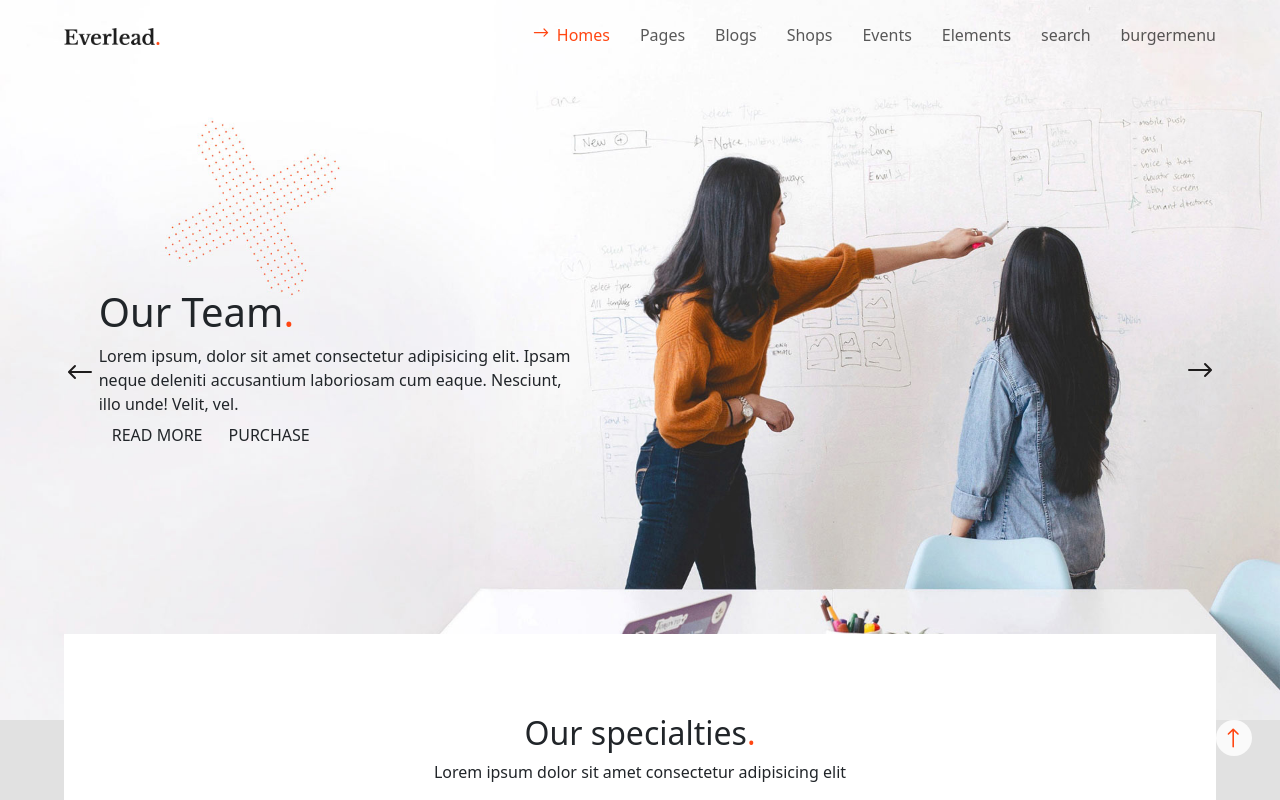
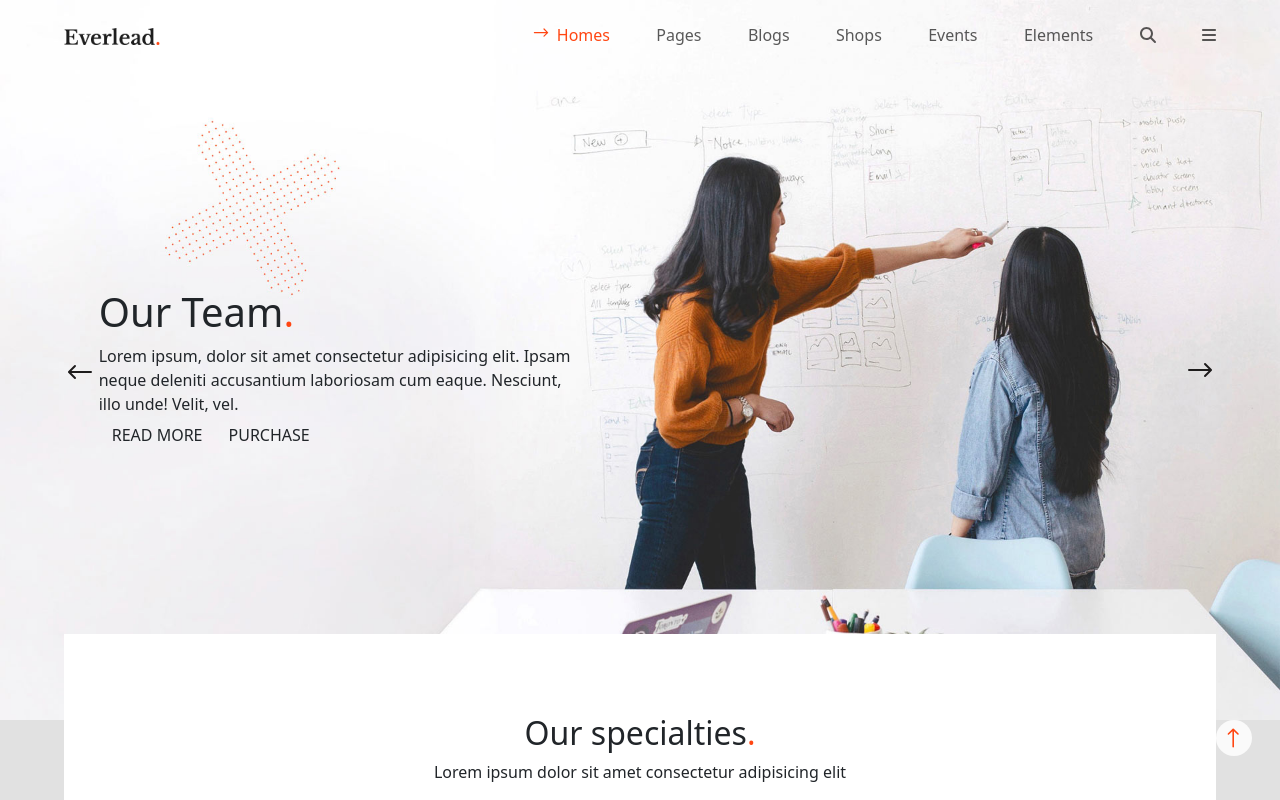
Before and after one commit to AndreaCoggio94/proj-html-vuejs, a Vue app: page / in a window 1280 px wide. Shown: the top 800 px of the page. Built offline with nearby package versions, Linux system fonts and the light colour scheme.

Commit message:
added header jumbotron slider functionality

```diff
--- a/src/components/AppHeader.vue
+++ b/src/components/AppHeader.vue
@@ -4,7 +4,18 @@ import HeaderCard from "./header/HeaderCard.vue";
 
 export default {
   data() {
-    return {};
+    return {
+      jumbotron: [
+        {
+          img: "/image/rev-slider-main-home-img-03.jpg",
+        },
+
+        {
+          img: "/image/rev-slider-main-home-img-02.png",
+        },
+      ],
+      jumbotronActiveIndex: 0,
+    };
   },
   components: {
     NavBar,
@@ -13,17 +24,38 @@ export default {
   props: {
     specialties: Array,
   },
+  methods: {
+    prev() {
+      if (this.jumbotronActiveIndex < 1) {
+        this.jumbotronActiveIndex = 1;
+      } else {
+        this.jumbotronActiveIndex--;
+      }
+    },
+    next() {
+      if (this.jumbotronActiveIndex > 0) {
+        this.jumbotronActiveIndex = 0;
+      } else {
+        this.jumbotronActiveIndex++;
+      }
+    },
+  },
 };
 </script>
 
 <template>
   <div class="jumbotron">
-    <img src="/image/rev-slider-main-home-img-03.jpg" alt="" />
+    <img
+      v-for="(slide, index) in jumbotron"
+      :class="jumbotronActiveIndex == index ? 'active' : 'hidden'"
+      :src="slide.img"
+      alt=""
+    />
     <!-- Navbar -->
     <NavBar />
     <!-- Jumbotron -->
     <div class="container-big team d-flex">
-      <div class="button prev">
+      <div class="button prev" @click="prev">
         <svg
           xmlns="http://www.w3.org/2000/svg"
           width="32"
@@ -46,7 +78,7 @@ export default {
         <div class="btn">READ MORE</div>
         <div class="btn">PURCHASE</div>
       </div>
-      <div class="button next">
+      <div class="button next" @click="next">
         <svg
           xmlns="http://www.w3.org/2000/svg"
           width="32"
@@ -84,7 +116,12 @@ export default {
 <style lang="scss" scoped>
 .jumbotron {
   position: relative;
-
+  .active {
+    display: block;
+  }
+  .hidden {
+    display: none;
+  }
   .team {
     position: absolute;
     left: 0;
--- a/src/components/header/NavBar.vue
+++ b/src/components/header/NavBar.vue
@@ -32,10 +32,14 @@ export default {
         </li>
 
         <li class="nav-item">
-          <a class="nav-link" href="#">search</a>
+          <a class="nav-link" href="#"
+            ><font-awesome-icon icon="fa-solid fa-magnifying-glass"
+          /></a>
         </li>
         <li class="nav-item">
-          <a class="nav-link" href="#">burgermenu</a>
+          <a class="nav-link" href="#"
+            ><font-awesome-icon icon="fa-solid fa-bars"
+          /></a>
         </li>
       </ul>
     </nav>
--- a/src/main.js
+++ b/src/main.js
@@ -23,6 +23,8 @@ import { faPhone } from "@fortawesome/free-solid-svg-icons";
 import { faLocationDot } from "@fortawesome/free-solid-svg-icons";
 import { faPlay } from "@fortawesome/free-solid-svg-icons";
 import { faTag } from "@fortawesome/free-solid-svg-icons";
+import { faMagnifyingGlass } from "@fortawesome/free-solid-svg-icons";
+import { faBars } from "@fortawesome/free-solid-svg-icons";
 
 // regular
 import { faEnvelope } from "@fortawesome/free-regular-svg-icons";
@@ -40,7 +42,9 @@ library.add(
   faEnvelope,
   faPlay,
   faTag,
-  faClock
+  faClock,
+  faMagnifyingGlass,
+  faBars
 );
 
 createApp(App).component("font-awesome-icon", FontAwesomeIcon).mount("#app");
--- a/src/style.scss
+++ b/src/style.scss
@@ -38,6 +38,10 @@ $background-black-quaternary: #181515;
 // }
 
 // button
+
+.button {
+  cursor: pointer;
+}
 
 .prev {
   transform: rotate(180deg);
```
